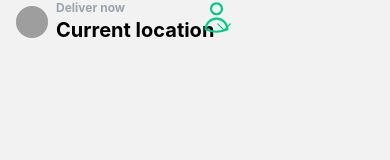
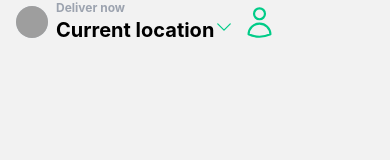
Before and after one commit to jkimkim/deliveroo-clone-app, a React Native app: screen /Home in a window 390 px wide. Shown: the top 160 px of the page. Built offline with nearby package versions, Linux system fonts and the light colour scheme; grey boxes are pictures that could not be loaded.

Commit message:
modified:   screens/HomeScreen.js

```diff
--- a/screens/HomeScreen.js
+++ b/screens/HomeScreen.js
@@ -27,7 +27,7 @@ export default function HomeScreen() {
                           <ChevronDownIcon size={20} color="#00cc88" />
                       </Text>
                   </View>
-                  <UserIcon className="absolute inset-y-0 right-0" size={35} color="#00cc88" />
+                  <UserIcon size={35} color="#00cc88" />
               </View>
           </Text>
 
```
